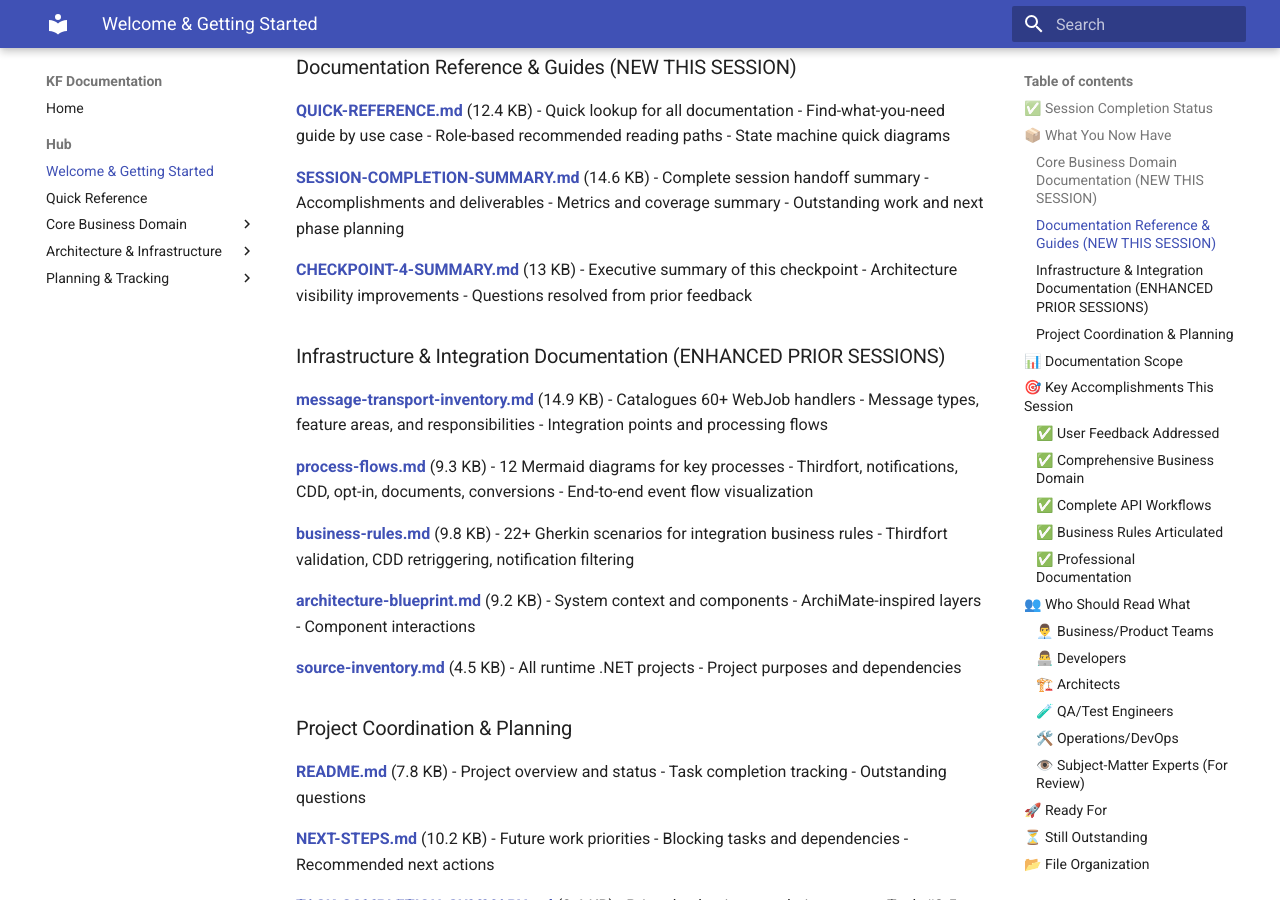
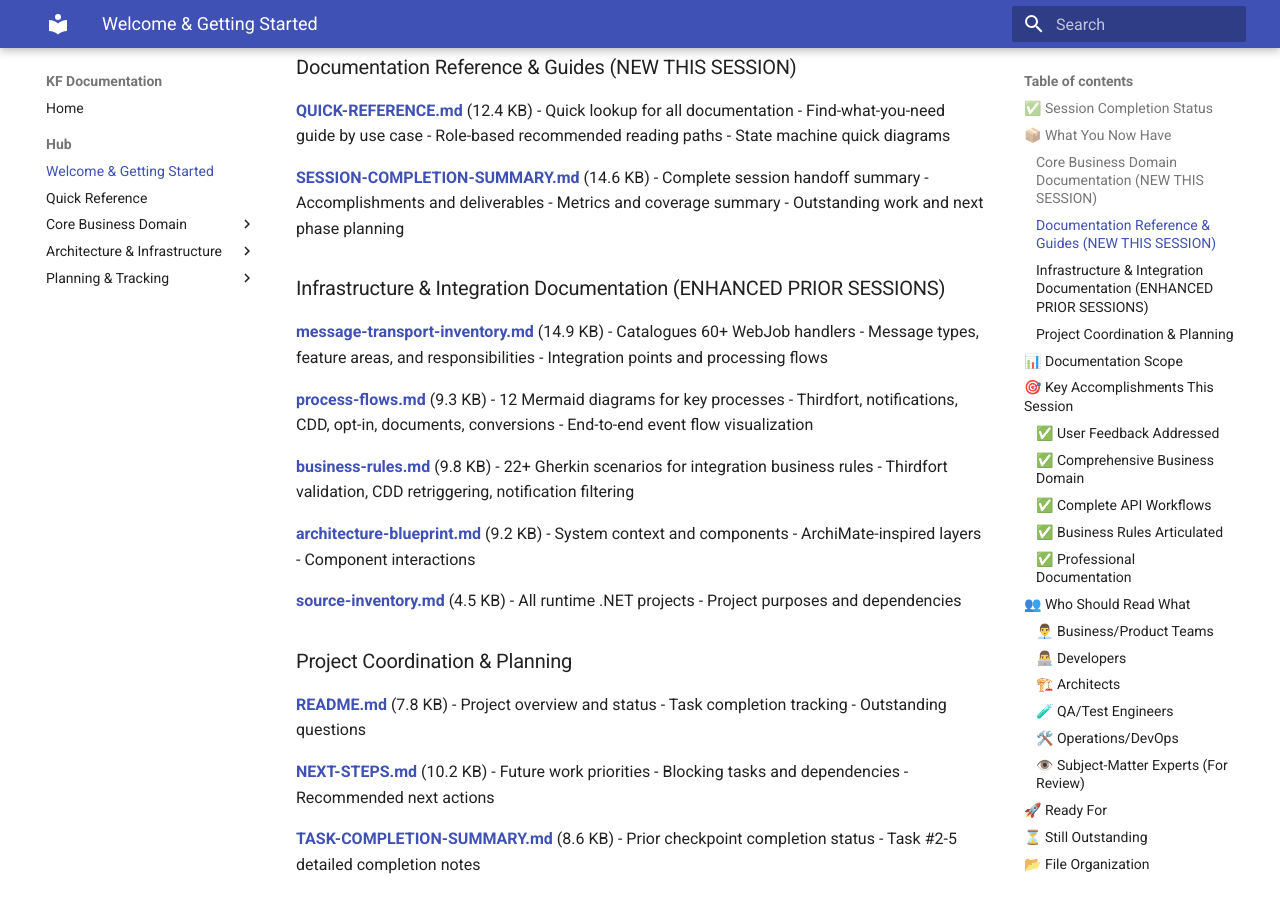
Before and after one commit to newportg/KF-Documentation, an MkDocs documentation site: the page built from Vault/projects/Hub/00-WELCOME.md, in a window 1280 px wide and 900 px high, scrolled down 806 px. Built offline with MkDocs 1.6.1 and Material for MkDocs 9.7.7, drawn with Linux system fonts in a browser that asks for light colours.

Commit message:
fix: Remove CHECKPOINT-4-SUMMARY.md reference from 00-WELCOME.md

```diff
--- a/Vault/projects/Hub/00-WELCOME.md
+++ b/Vault/projects/Hub/00-WELCOME.md
@@ -45,10 +45,6 @@
 - Metrics and coverage summary
 - Outstanding work and next phase planning
 
-**[CHECKPOINT-4-SUMMARY.md](./Planning & Tracking/CHECKPOINT-4-SUMMARY.md)** (13 KB)
-- Executive summary of this checkpoint
-- Architecture visibility improvements
-- Questions resolved from prior feedback
 
 ### Infrastructure & Integration Documentation (ENHANCED PRIOR SESSIONS)
 
```
